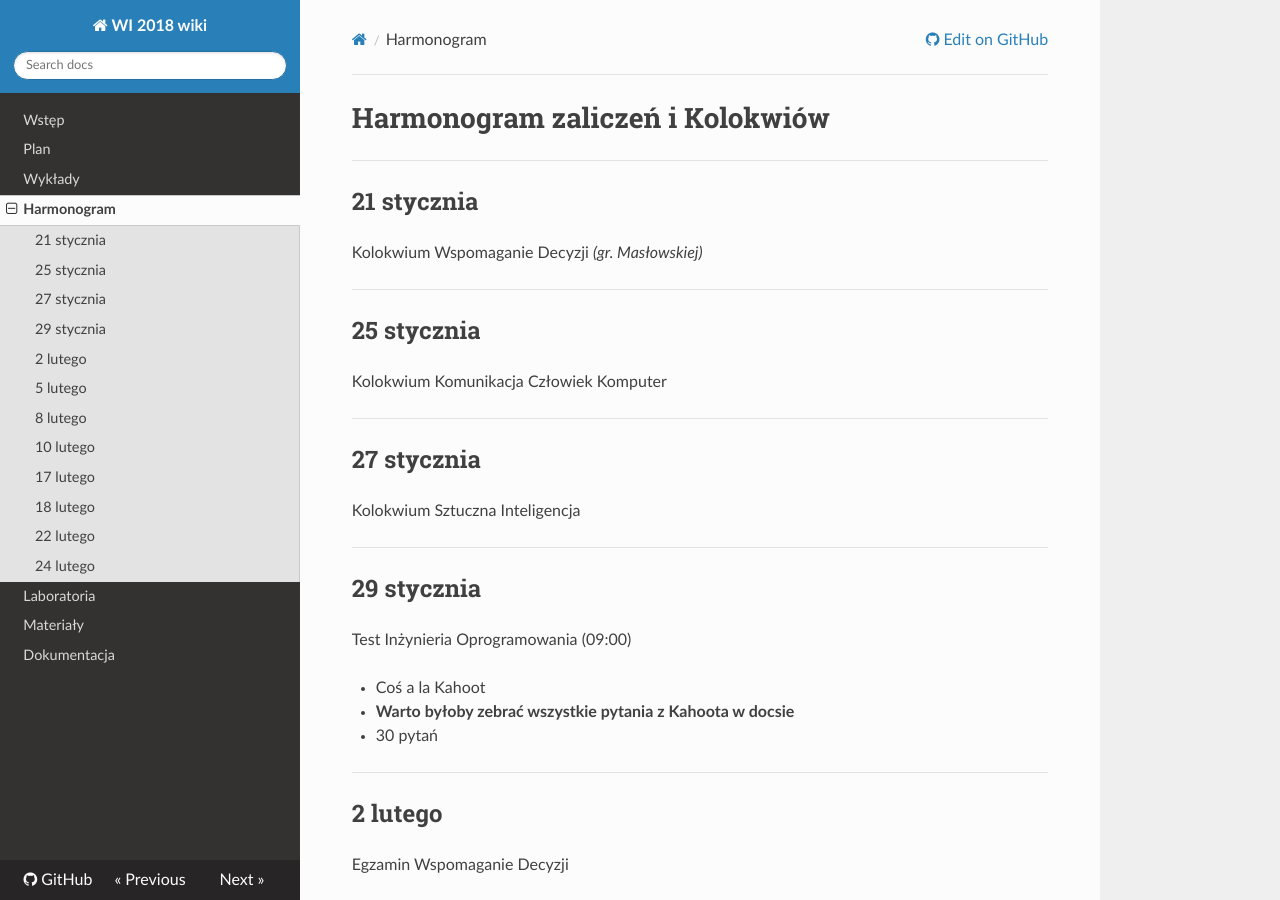
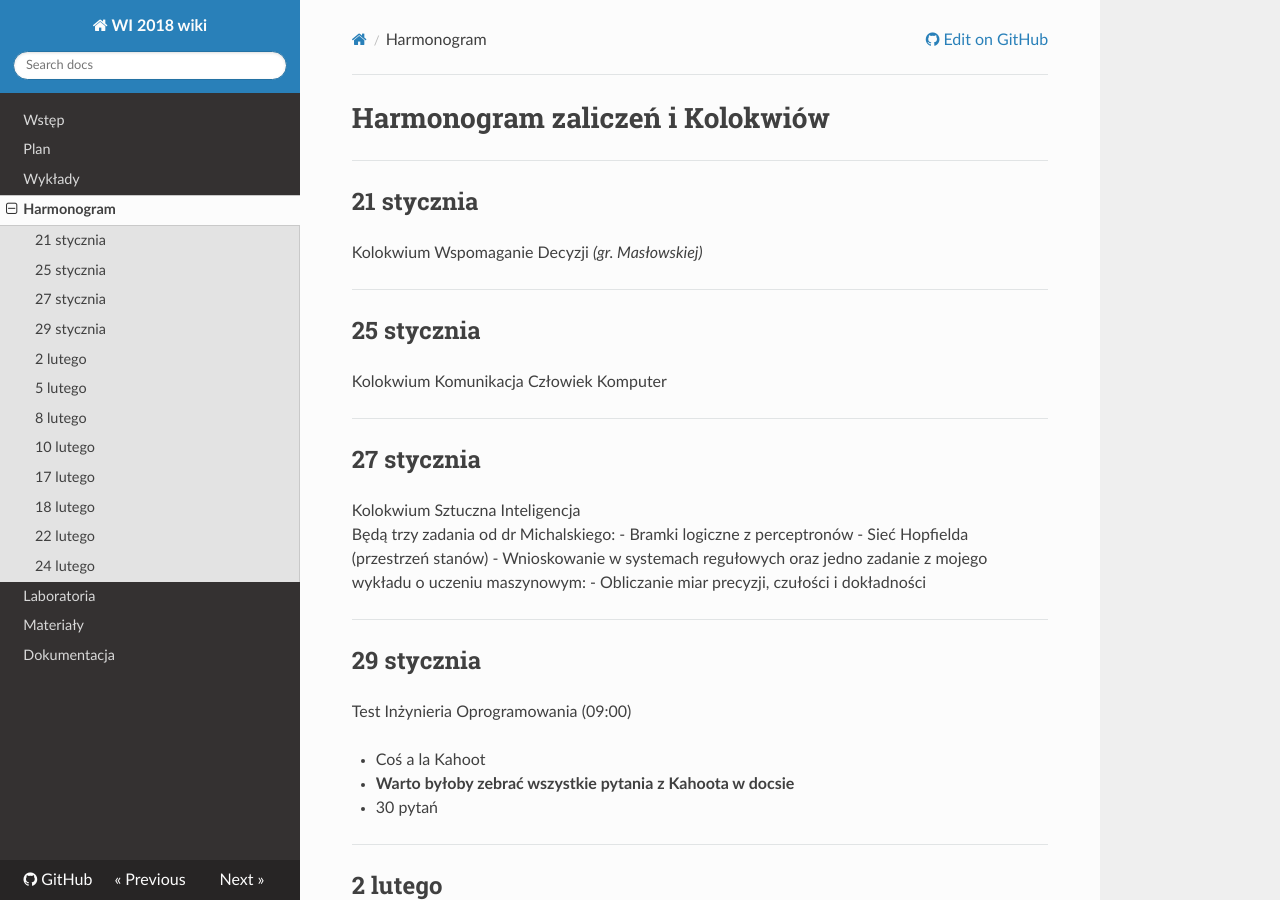
Before and after one commit to PUT-WI-18/wi18-wiki-sem5, an MkDocs documentation site: the page built from docs/terminarz.md, in a window 1280 px wide and 900 px high. Built offline with MkDocs 1.6.1, drawn with Linux system fonts in a browser that asks for light colours; nearby versions of some CDN libraries.

Commit message:
Update terminarz.md

```diff
--- a/docs/terminarz.md
+++ b/docs/terminarz.md
@@ -12,6 +12,11 @@ Kolokwium Komunikacja Człowiek Komputer
 
 ## 27 stycznia
 Kolokwium Sztuczna Inteligencja
+Będą trzy zadania od dr Michalskiego:
+- Bramki logiczne z perceptronów
+- Sieć Hopfielda (przestrzeń stanów)
+- Wnioskowanie w systemach regułowych oraz jedno zadanie z mojego wykładu o uczeniu maszynowym:
+- Obliczanie miar precyzji, czułości i  dokładności
 
 ------------------------
 
```
